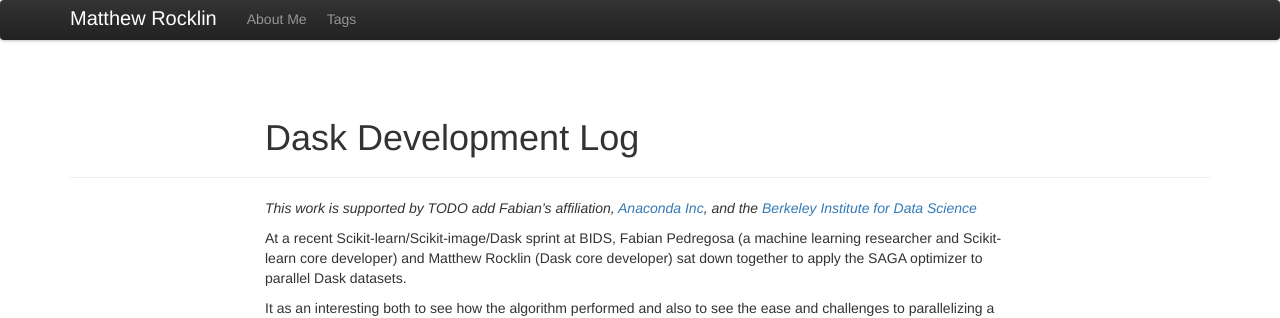
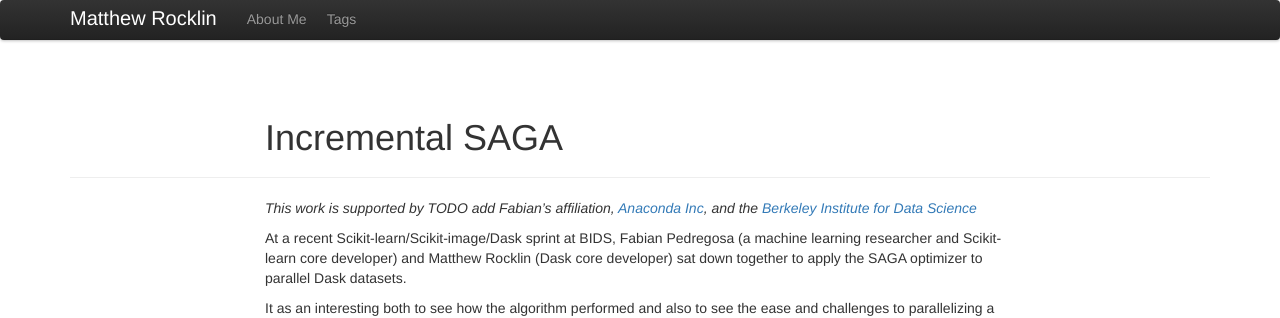
Before and after one commit to besyskymnbk/blog, a Jekyll site: the page built from _posts/work/2018-07-08-incremental-saga.md, in a window 1280 px wide. Shown: the top 318 px of the page. Built offline with Jekyll 4.4.1, drawn with Linux system fonts in a browser that asks for light colours; comment, search, counter and statistics services are not loaded.

Commit message:
change title

```diff
--- a/_posts/work/2018-07-08-incremental-saga.md
+++ b/_posts/work/2018-07-08-incremental-saga.md
@@ -1,6 +1,6 @@
 ---
 layout: post
-title: Dask Development Log
+title: Incremental SAGA
 category: work
 draft: true
 tags: [Programming, Python, scipy, dask]
```
